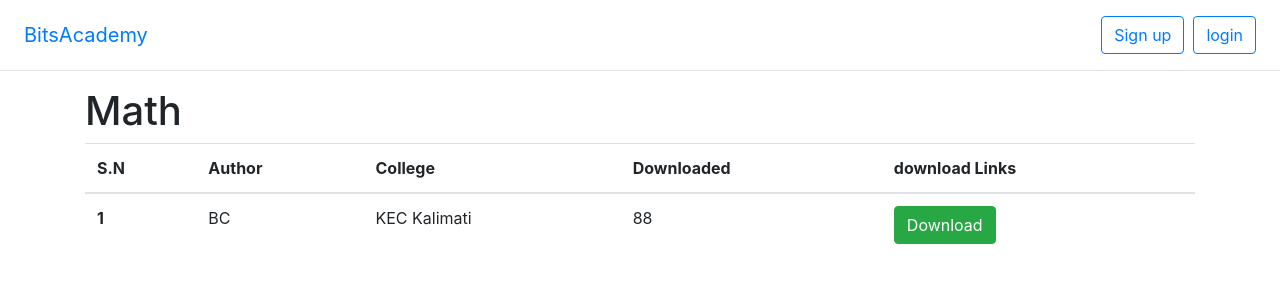
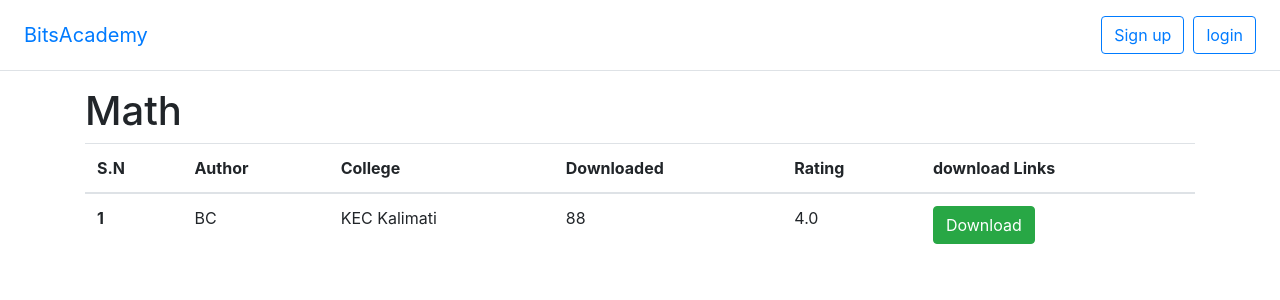
Before and after one commit to santoshpurbey/kec-kalimati, a Django app: page /note/1/list in a window 1280 px wide. Shown: the top 300 px of the page. Run offline with Django 3.2, Linux system fonts and the light colour scheme; data comes from the database, SQL or seed files in the repository; both versions use the stored data as it was after the commit; some libraries are stand-ins or nearby versions.

Commit message:
rating and user count

```diff
--- a/course/models.py
+++ b/course/models.py
@@ -1,4 +1,6 @@
 from django.db import models
+from django.db.models import Avg, Count
+
 from django.contrib.auth.models import User
 
 # Create your models here.
@@ -67,6 +69,14 @@ class Note(models.Model):
     created_by = models.ForeignKey(User, null=True, blank=True, related_name='note_creaded_by', on_delete=models.SET(0))
     updated_by = models.ForeignKey(User, null=True, blank=True, related_name='note_updated_by', on_delete=models.SET(0))
 
+    @property
+    def avg_rating(self):
+        return round(self.rating_set.aggregate(Avg('count'))['count__avg'], 1)
+
+    @property
+    def rating_user_count(self):
+        return self.rating_set.aggregate(Count('user'))['user__count']
+
     def __str__(self):
         return 'Subject: {} Author: {}'.format(self.subject.name, self.author)
 
--- a/course/templates/base.html
+++ b/course/templates/base.html
@@ -6,8 +6,8 @@
   <meta charset="utf-8">
   <meta name="viewport" content="width=device-width, initial-scale=1">
 <link rel="stylesheet" href="https://stackpath.bootstrapcdn.com/bootstrap/4.1.0/css/bootstrap.min.css">
-  <script src="https://ajax.googleapis.com/ajax/libs/jquery/3.2.1/jquery.min.js"></script>
-  <script src="https://code.jquery.com/jquery-3.3.1.slim.min.js"></script>
+  <!-- <script src="https://ajax.googleapis.com/ajax/libs/jquery/3.2.1/jquery.min.js"></script> -->
+  <script src="https://code.jquery.com/jquery-3.3.1.min.js"></script>
   <script src="https://cdnjs.cloudflare.com/ajax/libs/popper.js/1.14.0/umd/popper.min.js"></script>
   <script src="https://stackpath.bootstrapcdn.com/bootstrap/4.1.0/js/bootstrap.min.js"></script>
   <!-- <link rel="stylesheet" href="https://maxcdn.bootstrapcdn.com/bootstrap/4.0.0-beta/css/bootstrap.min.css"> -->
--- a/course/templates/note_list.html
+++ b/course/templates/note_list.html
@@ -9,6 +9,7 @@
                           <th scope="col">Author</th>
                           <th scope="col">College</th>
                           <th scope="col"> Downloaded </th>
+                          <th scope="col"> Rating </th>
                           <th scope="col"> download Links </th>
                         </tr>
                       </thead>
@@ -18,18 +19,25 @@
                           <th scope="row">{{ forloop.counter }}</th>
                           <td>{{ note.author }}</td>
                           <td>{{ note.college }}</td>
-                          <td>{{ note.download }}</td>
-                          <td><a href="{% url 'download' note.pk %}" id ="{{ note.pk }}"  download><button type="button" class="btn btn-success">Download</button></a></td>
+                          <td class="download-{{ note.pk }}">{{ note.download }}</td>
+                          <td class="rating-{{ note.pk }}"> {{ note.avg_rating }}</td>
+                          <td><a href="{{note.note_upload.url}}" download><button type="button" class="btn btn-success" obj_pk="{{ note.pk }}">Download</button></a></td>
                         </tr>
                         {% endfor %}
                       </tbody>
                     </table>
                     {% endif %}
-    <script>
-      $("button").click(function(){
-    $.ajax({url: "download", success: function(result){
-        $("#div1").html(result);
-    }});
+<script>
+  $("button").click(function(){
+      var button = $(this);
+      obj_id = button.attr("obj_pk");
+      url = "/download/"+obj_id+"/";
+      $.ajax({
+            url: url,
+            success: function(result){
+                $("td.download-"+obj_id).html(result["download"]);
+            }
+          });
 });
 </script>
 {% endblock container %}
--- a/course/views.py
+++ b/course/views.py
@@ -56,7 +56,10 @@ def home(request):
 
 
 def download(request, pk=None):
-    obj = Note.objects.get(pk=pk)
-    obj.download += 1
-    obj.save()
-    return JsonResponse({'download': obj.download })
+    data = {}
+    if request.is_ajax():
+        obj = Note.objects.get(pk=pk)
+        obj.download += 1
+        obj.save()
+        data = {'download': obj.download }
+    return JsonResponse(data)
```
Also changed, not shown: db.sqlite3.
